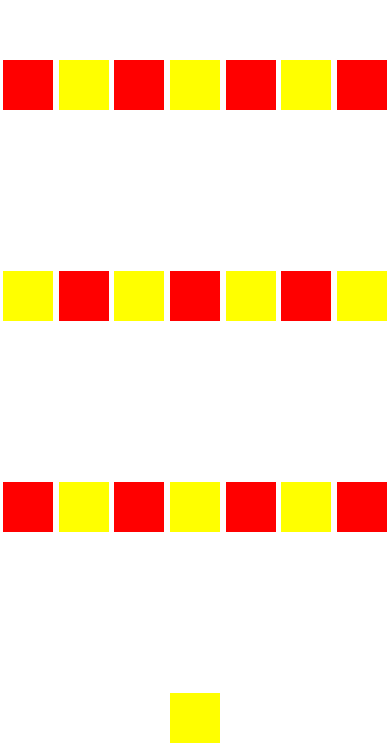
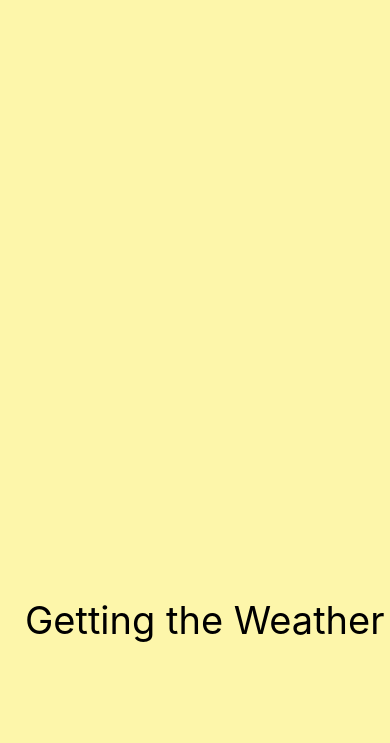
Before and after one commit to alstn2468/React_Native_Weather_App, a React Native app in the folder weather-app/: screen / in a window 390 px wide. Shown: the part 101-844 px from the top of the page. Built offline with nearby package versions, Linux system fonts and the light colour scheme.

Commit message:
Add Loading Screen

```diff
--- a/weather-app/App.js
+++ b/weather-app/App.js
@@ -1,54 +1,36 @@
-import React from 'react';
-import { StyleSheet, Text, View, Image, ActivityIndicator  } from 'react-native';
+import React, {Component} from 'react';
+import {StyleSheet, Text, View, Image, ActivityIndicator} from 'react-native';
 
 export default class App extends React.Component {
+    state = {
+        isLoaded: false
+    }
     render() {
-    return (
-      <View style={styles.container}>
-          <View style={styles.redView}/>
-          <View style={styles.yellowView}/>
-          <View style={styles.redView}/>
-          <View style={styles.yellowView}/>
-          <View style={styles.redView}/>
-          <View style={styles.yellowView}/>
-          <View style={styles.redView}/>
-          <View style={styles.yellowView}/>
-          <View style={styles.redView}/>
-          <View style={styles.yellowView}/>
-          <View style={styles.redView}/>
-          <View style={styles.yellowView}/>
-          <View style={styles.redView}/>
-          <View style={styles.yellowView}/>
-          <View style={styles.redView}/>
-          <View style={styles.yellowView}/>
-          <View style={styles.redView}/>
-          <View style={styles.yellowView}/>
-          <View style={styles.redView}/>
-          <View style={styles.yellowView}/>
-          <View style={styles.redView}/>
-          <View style={styles.yellowView}/>
+        const {isLoaded} = this.state;
+        return (<View style={styles.container}>
+            {
+                isLoaded ? null : (
+                <View style={styles.loading}>
+                    <Text style={styles.loadingText}>Getting the Weather</Text>
                 </View>
-    );
+            )}
+        </View>);
     }
 }
 
 const styles = StyleSheet.create({
     container: {
         flex: 1,
-    backgroundColor: '#fff',
-    justifyContent: 'space-around',
-    alignItems: 'flex-end',
-    flexDirection: 'row',
-    flexWrap: 'wrap'
+        backgroundColor: '#fff'
     },
-  redView: {
-      height: 50,
-      width: 50,
-      backgroundColor: 'red',
+    loading: {
+        flex: 1,
+        backgroundColor: "#FDF6AA",
+        justifyContent: 'flex-end',
+        paddingLeft: 25
     },
-  yellowView: {
-      height: 50,
-      width: 50,
-      backgroundColor: 'yellow',
+    loadingText: {
+        fontSize: 38,
+        marginBottom: 100
     }
 });
```
Lines whose indentation alone changed are shown as unchanged.
